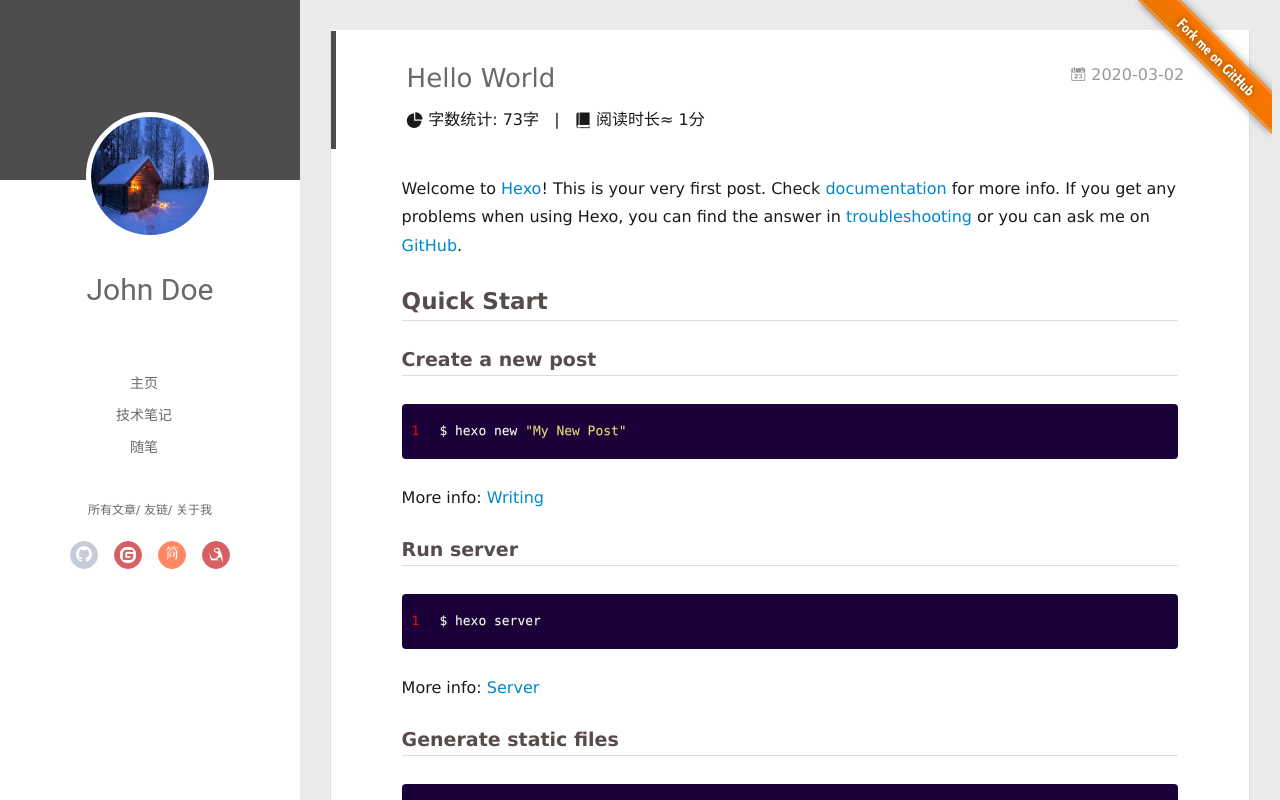
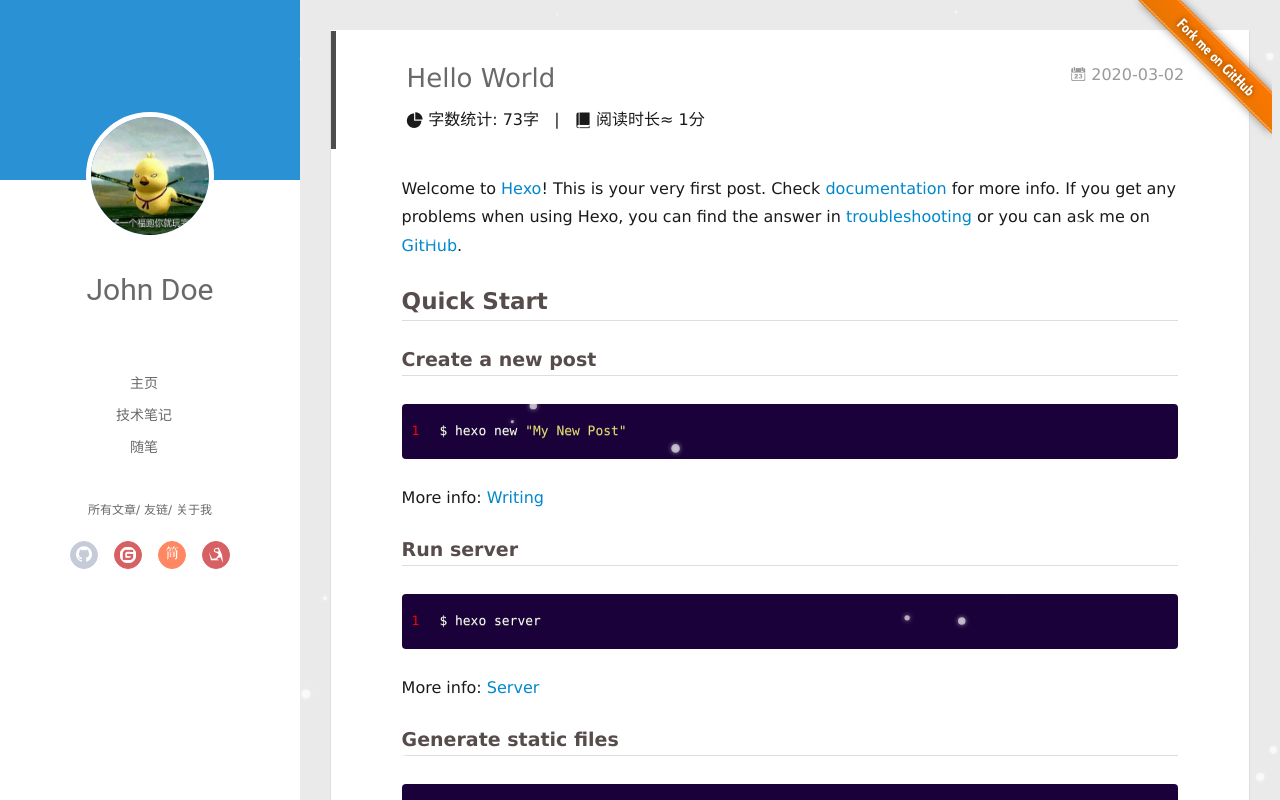
Before and after one commit to mirealk123/mirealk123.github.io, a plain HTML site: page 2020/03/02/hello-world/index.html in a window 1280 px wide. Drawn offline with Linux system fonts and the light colour scheme; some packages are replaced by stand-ins of ours; no server answers; a script that the page names is missing.

Commit message:
Site updated: 2020-03-04 19:00:34

```diff
--- a/2020/03/02/hello-world/index.html
+++ b/2020/03/02/hello-world/index.html
@@ -59,11 +59,11 @@
 
 
 
-<div class="overlay" style="background: #4d4d4d;"></div>
+<div class="overlay" style="background: #2B91D5;"></div>
 <div class="intrude-less">
 	<header id="header" class="inner">
 		<a href="/" class="profilepic">
-			<img src="/img/timg.jpg" class="js-avatar">
+			<img src="/img/head123.jpg" class="js-avatar">
 		</a>
 		<hgroup>
 			<h1 class="header-author"><a href="/">John Doe</a></h1>
@@ -124,7 +124,7 @@
 
 
 <nav id="mobile-nav">
-  	<div class="overlay js-overlay" style="background: #4d4d4d"></div>
+  	<div class="overlay js-overlay" style="background: #2B91D5"></div>
 	<div class="btnctn js-mobile-btnctn">
   		<div class="slider-trigger list" q-on="click: openSlider(e)"><i class="icon icon-sort"></i></div>
 	</div>
@@ -132,7 +132,7 @@
 		<header id="header" class="inner">
 			<div class="profilepic">
 				<a href="/">
-					<img src="/img/timg.jpg" class="js-avatar">
+					<img src="/img/head123.jpg" class="js-avatar">
 				</a>
 			</div>
 			<hgroup>
@@ -739,6 +739,16 @@
 
 
 
+  <script type="text/javascript" src="/lib/snow.js"></script>
+  <script type="text/javascript" src="/lib/jquery-2.1.4.min.js"></script>
+  <script>
+    snow.down();
+    $(window).resize(function() {
+      $("canvas").css("z-index","500").remove();
+      snow.down();
+    });
+  </script>
+
 </body>
 
 </html>
```
Also changed, not shown: 2020/03/03/我的第一个博客/index.html (+14 -4 lines), archives/2020/03/index.html (+14 -4 lines), archives/2020/index.html (+14 -4 lines), archives/index.html (+14 -4 lines), index.html (+14 -4 lines), img/head123.jpg (added), img/timg.jpg (deleted).
